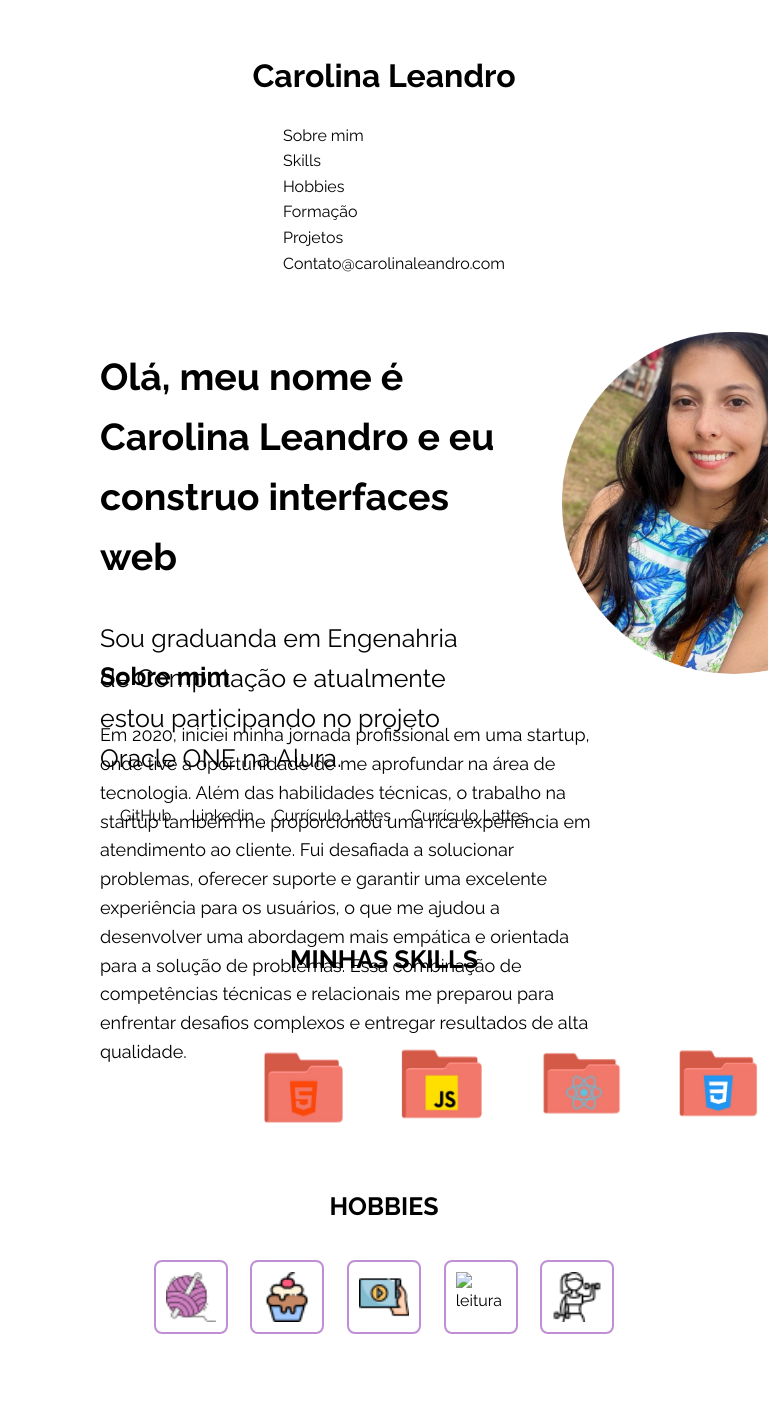
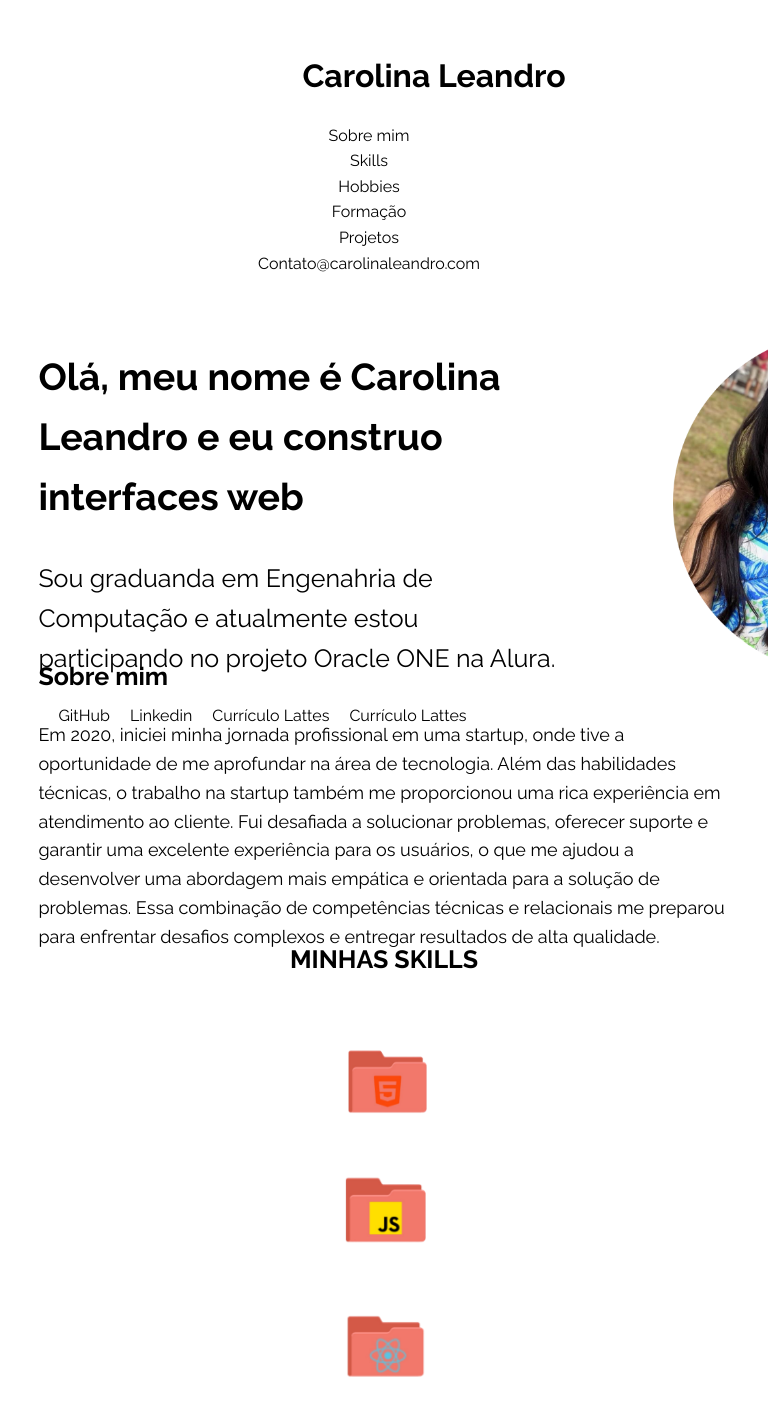
Before and after one commit to Carolinaleandrodias/Portf-lio--Curso--Oracle, a plain HTML site: page screens/index.html in a window 768 px wide. Shown: the top 1409 px of the page. Drawn offline with Linux system fonts and the light colour scheme.

Commit message:
ultimas atualizacoes

```diff
--- a/styles/style.css
+++ b/styles/style.css
@@ -129,22 +129,56 @@ nav a:hover {
     margin-top: 100px;
 
 }
-/* Estilos para telas menores que 768px */
+
+/* Estilos para tablets (telas entre 768px e 1024px) */
+@media (max-width: 1024px) and (min-width: 768px) {
+    .cabecalho__container {
+        flex-direction: column;
+        align-items: center;
+    }
+
+    .container__meio, .container__sobre {
+        width: 80%;
+        margin-left: 10%;
+    }
+
+    .imagens__skills, .imagens__hobbies, .imagens__formacao {
+        width: 60%;
+        flex-direction: column;
+        align-items: center;
+    }
+}
+
+/* Estilos para dispositivos móveis (telas menores que 768px) */
 @media (max-width: 768px) {
     .cabecalho__container {
         flex-direction: column;
-    }
-
-    .cabecalho__nomeC {
-        margin-left: 0;
-        text-align: center;
+        align-items: center;
     }
 
     nav ul {
         flex-direction: column;
-        margin-right: 0;
+        align-items: center;
+    }
+
+    .container__meio, .container__sobre {
+        width: 90%;
+        margin-left: 5%;
+    }
+
+    .imagens__skills, .imagens__hobbies, .imagens__formacao {
+        width: 80%;
+        flex-direction: column;
+        align-items: center;
+    }
+
+    .imagens__skills img, .imagens__hobbies img, .imagens__formacao img {
+        max-width: 50px; /* Diminuir o tamanho das imagens em telas pequenas */
     }
 }
+
+
+
 
 .titulo__sobre {
     /* background: salmon; */
```
